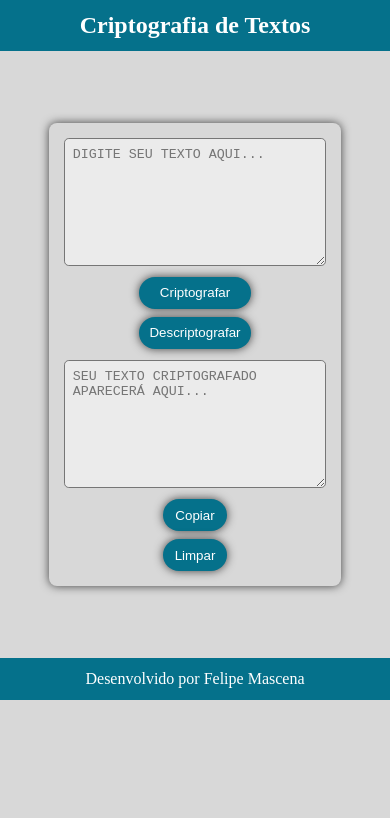
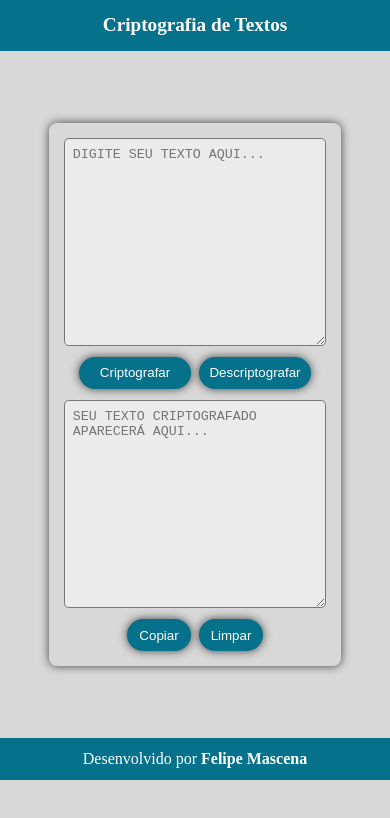
Before and after one commit to fmascena-dev/criptografia, a plain HTML site: page criptografia/index.html in a window 390 px wide. Drawn offline with Linux system fonts and the light colour scheme.

Commit message:
responsividade

```diff
--- a/criptografia/index.html
+++ b/criptografia/index.html
@@ -34,7 +34,7 @@
     <footer>
       <p>
         Desenvolvido por
-        <a href="https://www.linkedin.com/in/felipe-mascena">Felipe Mascena</a>
+        <a href="https://www.linkedin.com/in/felipe-mascena" target="_blank">Felipe Mascena</a>
       </p>
     </footer>
     <script src="script.js"></script>
--- a/criptografia/style.css
+++ b/criptografia/style.css
@@ -39,7 +39,6 @@ main {
   border-radius: 8px;
   box-shadow: 0 0 10px rgba(0, 0, 0, 0.7);
   width: 85%;
-  /* height: 50%; */
   text-align: center;
 }
 
@@ -62,7 +61,6 @@ textarea::placeholder {
 }
 
 button {
-  /* width: 7rem; */
   border-radius: 20px;
   background-color: #05718b;
   color: #ffffff;
@@ -109,14 +107,12 @@ footer a:hover {
 
 @media (min-width: 481px) and (max-width: 968px) {
   .container {
-    width: 70%;
-    height: auto;
+    width: 80%;
     padding: 15px;
   }
 
   textarea {
     width: 100%;
-    height: 10rem;
   }
 
   .buttons {
@@ -130,9 +126,9 @@ footer a:hover {
 }
 
 @media (min-width: 250px) and (max-width: 480px) {
-  header, footer {
+  header {
     padding: 10px;
-    font-size: 1rem;
+    font-size: 0.8rem;
   }
 
   .container {
@@ -143,18 +139,21 @@ footer a:hover {
 
   textarea {
     width: 100%;
-    height: 8rem;
   }
 
   .buttons {
-    flex-direction: column;
+    flex-direction: row;
     gap: 0.5rem;
   }
 
   button {
     width: 150%;
   }
+  footer a {
+    font-weight: bold;
+  }
 }
+
 
 @media (min-width: 1304px) and (max-width: 3000px) {
   .container {
```
